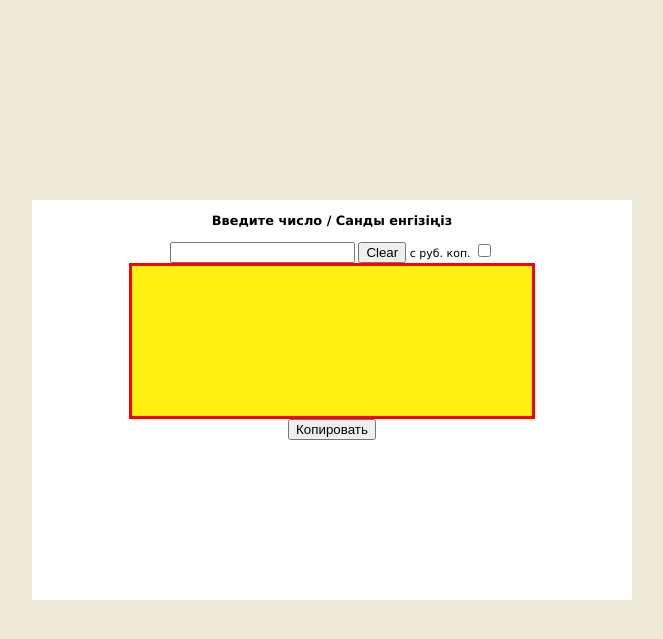
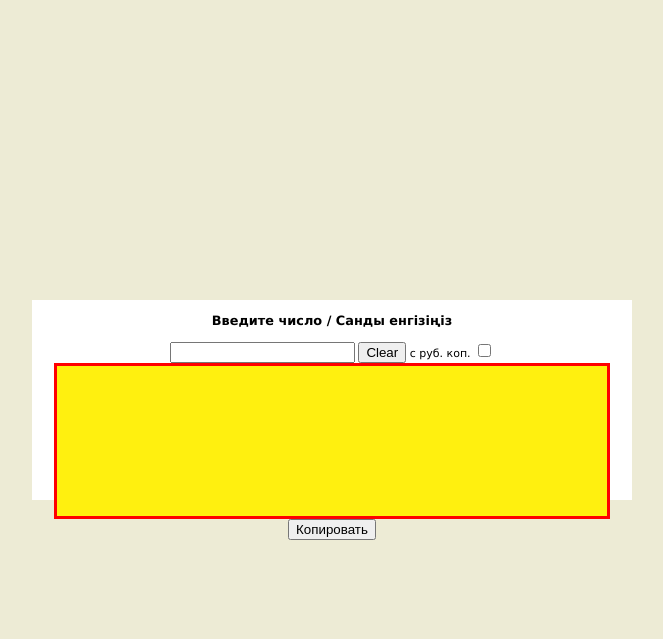
Before and after one commit to trmk1/kaz_num.github.io, a PHP site: page / in a window 1280 px wide. Shown: the top 639 px of the page, without its empty margins (408-1071 px from the left). Run offline with PHP 8.4, Linux system fonts and the light colour scheme.

Commit message:
Update style.css

```diff
--- a/style.css
+++ b/style.css
@@ -7,7 +7,7 @@
     color: #000;
 }
 #str, #strkaz {
-	width:400px; /*Ширина блока*/
+	width:550px; /*Ширина блока*/
 	height:150px; /*Высота блока*/
 	font-size: 16px;
 	color: #00000;
@@ -18,14 +18,14 @@
 
 #container {
 width:600px; /*Ширина блока*/
-height:400px; /*Высота блока*/
+height:200px; /*Высота блока*/
 margin:0 auto;
 overflow:visible;
 position:absolute;
 left:50%;
 top:50%;
 margin-left:-200px; /*Смещаем блок на половину всей ширины влево*/
-margin-top:-200px; /*Смещаем блок на половину высоты вверх*/
+margin-top:-100px; /*Смещаем блок на половину высоты вверх*/
 background:#ffffff;
 }
 .main {
```
